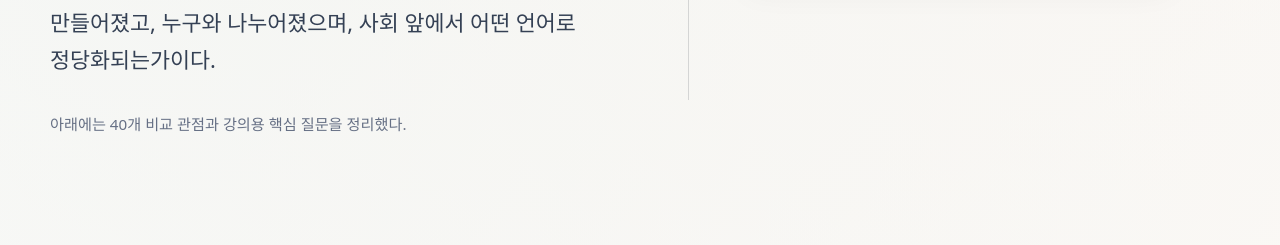
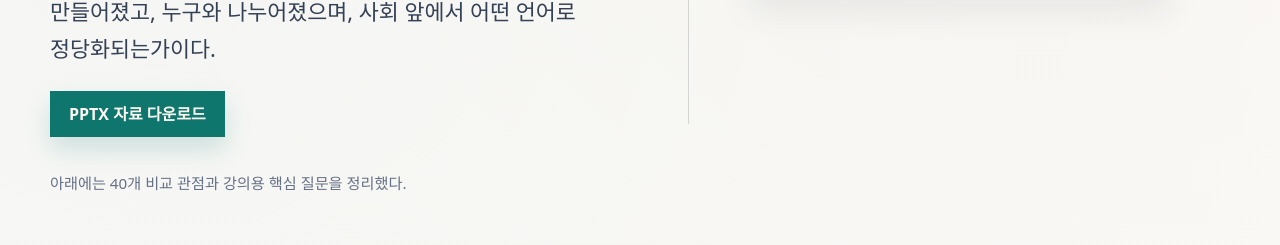
Before and after one commit to richahn85/schultz-vs-chaebol-owner-capitalism, a plain HTML site: page index.html in a window 1280 px wide. Shown: the part 540-785 px from the top of the page. Drawn offline with Linux system fonts and the light colour scheme.

Commit message:
Add downloadable Starbucks leadership deck

```diff
--- a/index.html
+++ b/index.html
@@ -123,6 +123,30 @@
       margin-top: 34px;
       color: var(--muted);
       font-size: 0.95rem;
+    }
+
+    .resource-actions {
+      display: flex;
+      flex-wrap: wrap;
+      gap: 12px;
+      margin-top: 24px;
+    }
+
+    .resource-link {
+      display: inline-flex;
+      align-items: center;
+      min-height: 46px;
+      padding: 0 18px;
+      color: #fffaf0;
+      background: #0f766e;
+      border: 1px solid rgba(15,118,110,0.32);
+      text-decoration: none;
+      font-weight: 900;
+      box-shadow: 0 12px 26px rgba(15,118,110,0.18);
+    }
+
+    .resource-link:hover {
+      background: #115e59;
     }
 
     main { padding: 0 0 72px; }
@@ -350,6 +374,9 @@
           이번 비교의 본질은 부자냐 아니냐가 아니다. 핵심은 그 부가 어떻게 만들어졌고,
           누구와 나누어졌으며, 사회 앞에서 어떤 언어로 정당화되는가이다.
         </p>
+        <div class="resource-actions">
+          <a class="resource-link" href="starbucks_leadership_comparison_green_EN.pptx" download>PPTX 자료 다운로드</a>
+        </div>
         <p class="next-hint">아래에는 40개 비교 관점과 강의용 핵심 질문을 정리했다.</p>
       </div>
       <div class="visual" aria-label="두 자본주의 모델의 대비">
```
Also changed, not shown: 1 other file.
